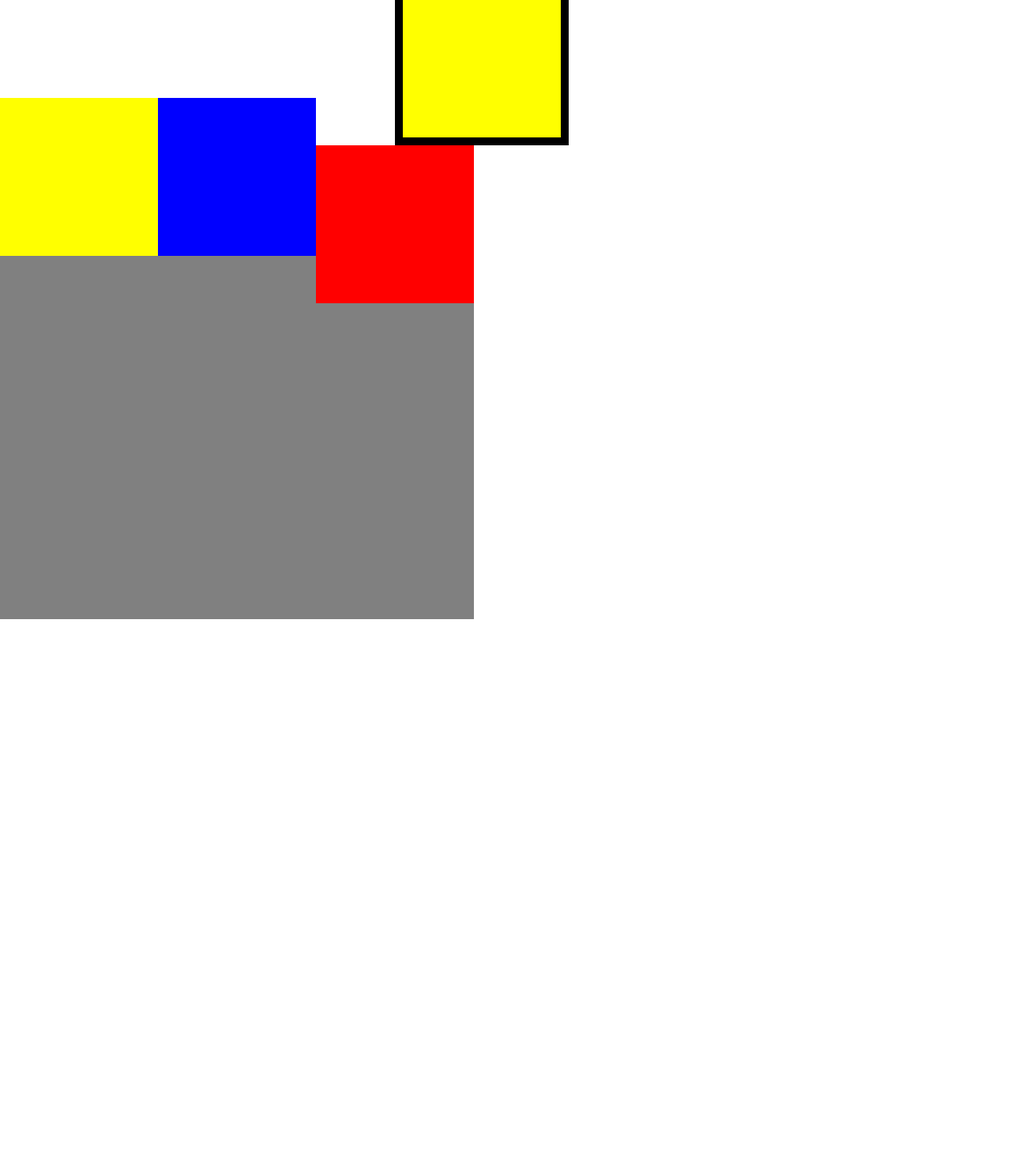
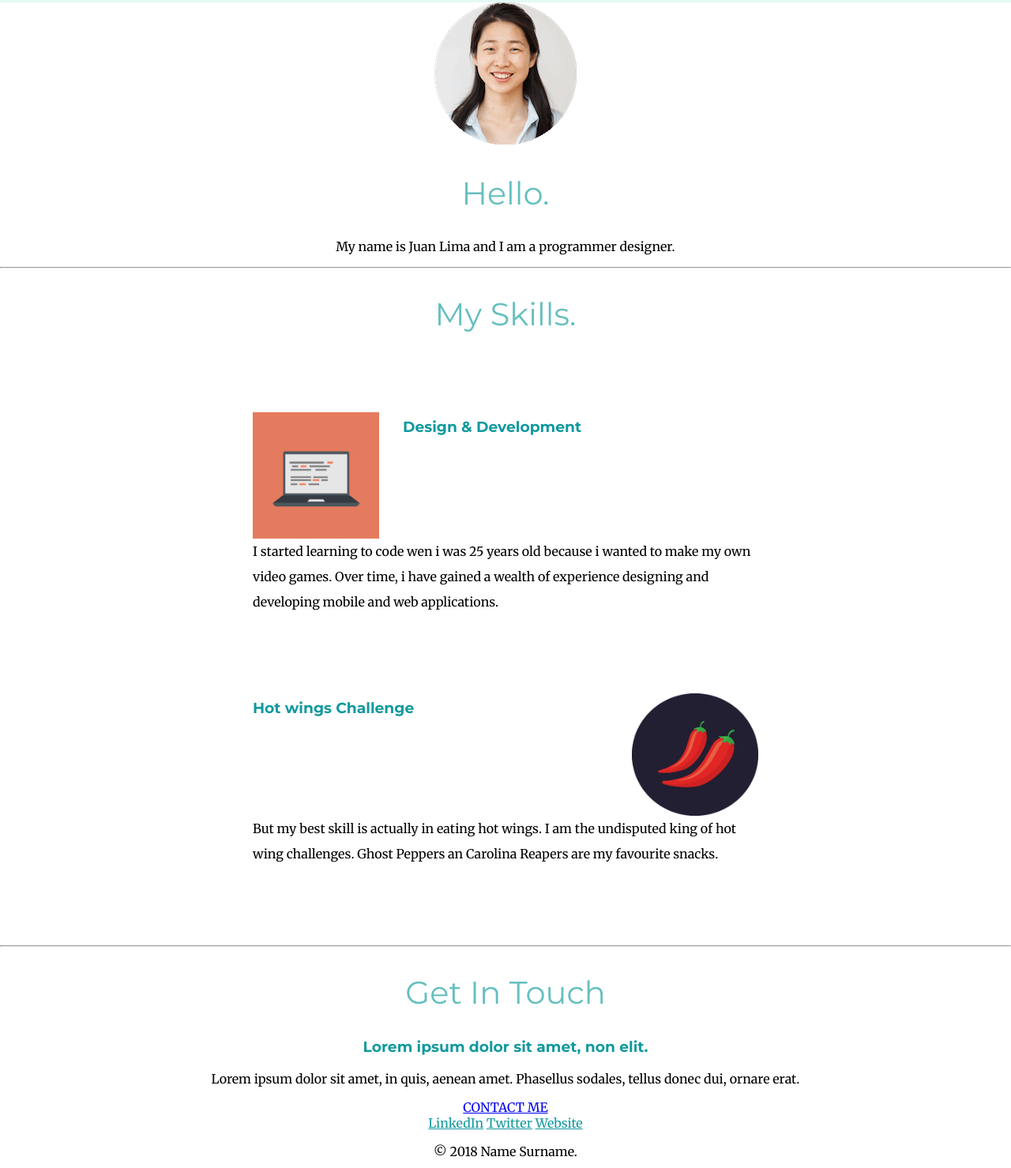
Before and after one commit to juanjpl/React-Bootcamp-CV, a plain HTML site: page index.html in a window 1280 px wide. Shown: the part 841-2320 px from the top of the page at 79% size. Before the commit the page ends 1625 px from the top, so only its background shows below. Drawn offline with Linux system fonts and the light colour scheme.

Commit message:
Add files via upload

```diff
--- a/css/styles.css
+++ b/css/styles.css
@@ -5,16 +5,27 @@ body{
 }
 
 h1{
-    margin-top:0;
+    color:#66BFBF;
+    font-size:5.625rem;
+    line-height: 2;
+    margin-top:50px auto 0 auto;
     font-family: 'Sacramento', cursive;
 }
 
 h2{
+    color:#66BFBF;
+    font-weight: normal;
+    font-family: 'Montserrat', sans-serif;
+    font-size: 2.5rem;
+}
+
+h3{
+    color:#11999E;
     font-family: 'Montserrat', sans-serif;
 }
 
-h3{
-    font-family: 'Montserrat', sans-serif;
+.footer-link {
+    color:#11999E;
 }
 
 
@@ -39,59 +50,39 @@ h3{
 
 
 .middle-container{
-    height: 200px;
-    width:200px;
-    background-color:blue;
-    border:solid 20px;
-    margin-left: 260px;
+
 }
 
 .bottom-container {
-    height: 200px;
-    width:200px;
-    background-color:yellow;
-    margin-left: 500px;
-    border:solid 10px;
+
+}
+
+.skill-row{
+    width: 50%;
+    margin:100px auto;
+    text-align:left;
+    line-height: 2;
+
+}
+.code-img{
+    width:25%;
+    float:left;
+    margin-right: 30px;
+}
+.chilli-img{
+    width:25%;
+    float:right;
+    margin-left:30px;
+}
+
+.code-skill-description{
+    clear:left;
+}
+
+.chilli-skill-description{
+    clear:right;
 }
 
 .pro{
     text-decoration:underline;
 }
-
-.container{
-    position:relative;
-    width:600px;
-    height:600px;
-    background-color:grey;
-}
-
-.red{
-    background-color:red;
-height:200px;
-width:200px;
-position:absolute;
-right:0;
-
-
-
-}
-
-.blue{
-    background-color:blue;
-    height:200px;
-    width:200px;
-    position:absolute;
-    left:200px;
-    top:965px;
-
-}
-
-.yellow{
-    background-color:yellow;
-    height:200px;
-    width:200px;
-    position:absolute;
-    top:965px;
-
-
-}
--- a/index.html
+++ b/index.html
@@ -15,33 +15,50 @@
         <img class="top-cloud" src="images/cloud.png" alt="cloud-img">
         <h1>I´m Juan Lima</h1>
 
-        <p>a <span class="pro">pro</span>grammer</p>
+        <h2>a <span class="pro">pro</span>grammer</h2>
         <img class="bottom-cloud" src="images/cloud.png" alt="cloud-img">
         <img src="images/mountain.png" alt="montain-img">
     </div>
 
     <div class="middle-container">
+        <div class="profile">
+          <img src="images/angela.png" alt="image-angela">
+          <h2>Hello.</h2>
+          <p>My name is Juan Lima and I am a programmer designer.</p>
+        </div>
+        <hr>
+        <div class="skills">
+          <h2>My Skills.</h2>
+          <div class="skill-row">
+            <img class="code-img" src="images/computer.png" alt="angela-computer">
+            <h3>Design & Development</h3>
+            <p class="code-skill-description">I started learning to code wen i was 25 years old because i wanted to make my own video games. Over time, i have gained a wealth of experience designing and developing mobile and web applications.</p>
+          </div>
+          <div class="skill-row">
+            <img class="chilli-img" src="images/chillies.png" alt="angela-chillies">
+            <h3>Hot wings Challenge</h3>
+            <p class="chilli-skill-description">But my best skill is actually in eating hot wings. I am the undisputed king of hot wing challenges. Ghost Peppers an Carolina Reapers are my favourite snacks.</p>
+          </div>
+        </div>
+        <hr>
+        <div class="contact-me">
+          <h2>Get In Touch</h2>
+          <h3>Lorem ipsum dolor sit amet, non elit.</h3>
+          <p>Lorem ipsum dolor sit amet, in quis, aenean amet. Phasellus sodales, tellus donec dui, ornare erat.</p>
+          <a class="btn" href="mailto:name@email.com">CONTACT ME</a>
+        </div>
+      </div>
 
-    </div>
 
-    <div class="bottom-container">
+      <div class="bottom-container">
+        <a class="footer-link" href="https://www.linkedin.com/">LinkedIn</a>
+        <a class="footer-link" href="https://twitter.com/">Twitter</a>
+        <a class="footer-link" href="https://www.appbrewery.co/">Website</a>
+        <p>© 2018 Name Surname.</p>
+      </div>
 
-    </div>
 
-    <div class="container">
 
-        <div class="red">
-
-        </div>
-
-    </div>
-
-    <div class="blue">
-
-    </div>
-    <div class="yellow">
-
-    </div>
 
 </body>
 </html>
```
Also changed, not shown: 1 other file.
